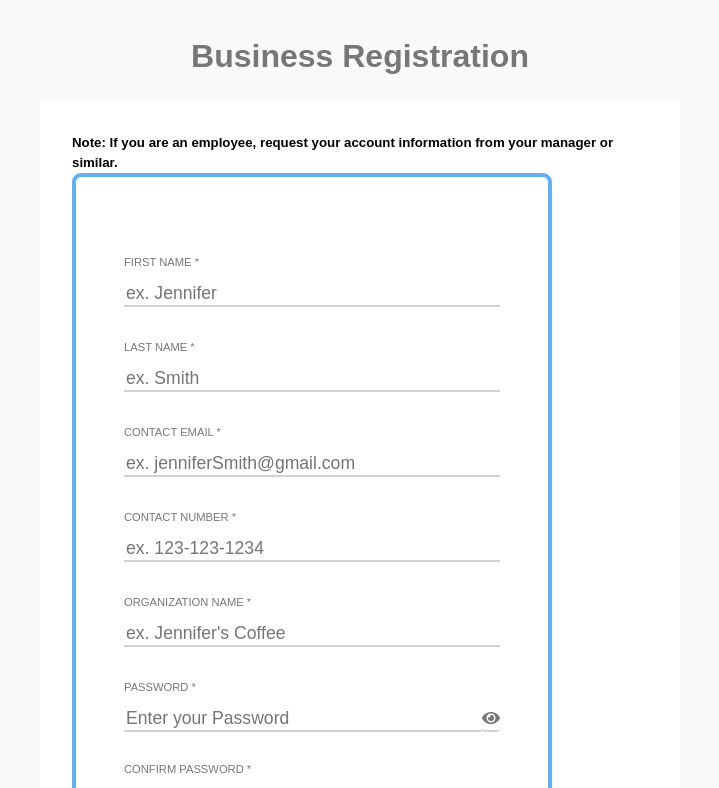
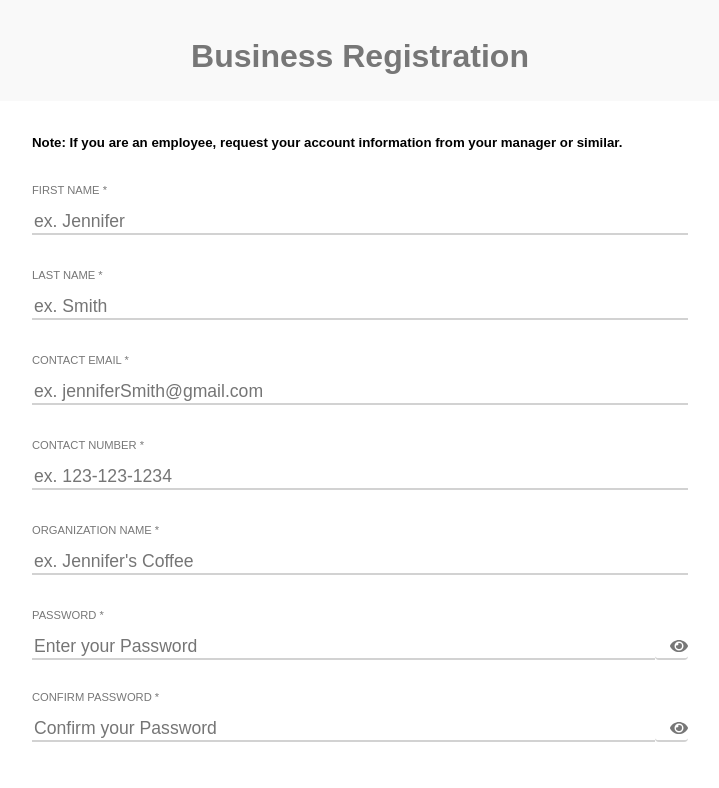
Before and after one commit to Bryan-GF/Swap, a React (Create React App) app in the folder myhour-fe/: page /Register in a window 1280 px wide. Shown: the top 788 px of the page, without its empty margins (280-999 px from the left). Built offline with nearby package versions, Linux system fonts and the light colour scheme.

Commit message:
Fixes to business registration page, added video for landing, fixed links on landing page sign up buttons

```diff
--- a/myhour-fe/images.d.ts
+++ b/myhour-fe/images.d.ts
@@ -5,3 +5,4 @@ declare module '*.jpeg'
 declare module '*.gif'
 declare module '*.bmp'
 declare module '*.tiff'
+declare module '*.mp4'
--- a/myhour-fe/src/components/Authentication/Auth.css
+++ b/myhour-fe/src/components/Authentication/Auth.css
@@ -119,6 +119,11 @@ h5 {
   font-size: .7rem;
   color: red; }
 
+.register {
+  border: none;
+  width: auto;
+  padding: 0; }
+
 .loginWrapper {
   position: fixed;
   top: 50%;
@@ -233,7 +238,7 @@ h5 {
   color: var(--text-color); }
 
 .signUpWrapper {
-  width: 50%;
+  width: 720px;
   margin: 0 auto;
   margin-top: 2rem; }
 
--- a/myhour-fe/src/components/Authentication/Auth.scss
+++ b/myhour-fe/src/components/Authentication/Auth.scss
@@ -143,6 +143,12 @@ h5 {
 
 }
 
+.register {
+    border: none;
+    width: auto;
+    padding: 0;
+}
+
 
 .loginWrapper {
     position: fixed;
@@ -271,7 +277,7 @@ h5 {
 }
 
 .signUpWrapper {
-    width: 50%;
+    width: 720px;
     margin: 0 auto;
     margin-top: 2rem;
     h1 {
--- a/myhour-fe/src/components/Authentication/Signup.tsx
+++ b/myhour-fe/src/components/Authentication/Signup.tsx
@@ -45,7 +45,7 @@ const Signup = observer((props:any) => {
                 <h1>Business Registration</h1>
             <div className='signUpContainer'>
                 <h5>Note: If you are an employee, request your account information from your manager or similar.</h5>
-                <div className='inputWrapper'>
+                <div className='inputWrapper register'>
                         <label>FIRST NAME *</label>
                         <input className="nameInput" placeholder='ex. Jennifer' onChange={(ev) => { setRegisterInfo({...registerInfo, Firstname: ev.target.value})}}/>
                         {activeErrors.Firstname ? <p>Please include a first name.</p> : null}
@@ -84,7 +84,7 @@ const Signup = observer((props:any) => {
                 </div>
                 <div className='registerButtons'>
                     <button onClick={() => {attemptRegister()}}className='register'>Register</button>
-                    <button onClick={() => {}} className='cancel'>Cancel</button>
+                    <button onClick={() => { props.history.push('/')}} className='cancel'>Cancel</button>
                 </div>
             </div>
         </div>
--- a/myhour-fe/src/components/CalendarPage/Calendar.css
+++ b/myhour-fe/src/components/CalendarPage/Calendar.css
@@ -98,10 +98,11 @@ main {
 .calendar {
   display: block;
   position: relative;
-  width: 80%;
+  width: 70%;
   margin: 0 auto;
   background: var(--neutral-color);
-  border: 1px solid var(--border-color); }
+  border: 1px solid var(--border-color);
+  margin-bottom: 5rem; }
 
 .calendar .header {
   text-transform: uppercase;
@@ -137,7 +138,7 @@ main {
 
 .calendar .body .cell {
   position: relative;
-  height: 8em;
+  height: 7em;
   border-right: 1px solid var(--border-color);
   overflow: hidden;
   cursor: pointer;
@@ -202,7 +203,7 @@ main {
   line-height: 1;
   color: var(--main-color);
   opacity: 0;
-  font-size: 8em;
+  font-size: 7em;
   position: absolute;
   top: .18em;
   right: -.05em;
--- a/myhour-fe/src/components/EmployeeProfile/EmployeeProfile.tsx
+++ b/myhour-fe/src/components/EmployeeProfile/EmployeeProfile.tsx
@@ -57,6 +57,7 @@ const EmployeeProfile = observer((props:any) => {
     }
 
     const handleAddShift = async () => {
+        setAddingShift(false);
         const result = await state.addShift(state.currEmployee.UserID, startDate.toISOString(), timeEditHelper(startTime), timeEditHelper(endTime));
         if(result) {
             state.setCurrShifts([...state.currShifts, {
@@ -66,7 +67,7 @@ const EmployeeProfile = observer((props:any) => {
                 endTime: moment(endTime, 'HH:mm:ss').format('h:mm A')
             }]);
         }
-        setAddingShift(false);
+
     }
 
     const timeEditHelper = (time) => {
--- a/myhour-fe/src/components/LandingPage/LandingPage.tsx
+++ b/myhour-fe/src/components/LandingPage/LandingPage.tsx
@@ -1,14 +1,11 @@
 import React, {useContext, useEffect} from 'react';
 import {observer} from 'mobx-react-lite';
-import { GlobalStateContext } from '../../Stores/GlobalStore';
 import { Link } from 'react-router-dom';
 import LandingNav from '../Navigation/LandingNav';
 import './Landing.css';
-import axios from 'axios';
+import intro from '../../assets/intro.mp4';
 
 const LandingPage = observer(() => {
-
-    const state = useContext(GlobalStateContext);
 
     useEffect(() => {
 
@@ -27,7 +24,10 @@ const LandingPage = observer(() => {
                         </div>
                     </div>
                     <div className="imgContent">
-
+                        <video autoPlay loop muted>
+                            <source src={intro} type="video/mp4" />
+                            Your browser does not support the video tag.
+                        </video>
                     </div>
                 </div>
                 <div className="Swap-Benefits shadow">
@@ -64,7 +64,7 @@ const LandingPage = observer(() => {
                                 <p>Up to 4 employees per group</p>
                                 <p>Access to all main features.</p>
                                 <div className='signupButton'>
-                                    <Link to='/SignUp'>Sign Up Now</Link>
+                                    <Link to='/Register'>Sign Up Now</Link>
                                 </div>
                             </div>
                         </div>
@@ -78,7 +78,7 @@ const LandingPage = observer(() => {
                                 <p>Up to 20 employees per group</p>
                                 <p>Access to all main features.</p>
                                 <div className='signupButton'>
-                                    <Link to='/SignUp'>Sign Up Now</Link>
+                                    <Link to='/Register'>Sign Up Now</Link>
                                 </div>
                             </div>
                         </div>
@@ -92,7 +92,7 @@ const LandingPage = observer(() => {
                                 <p>Unlimited employees per group</p>
                                 <p>Access to all main features.</p>
                                 <div className='signupButton'>
-                                    <Link to='/SignUp'>Sign Up Now</Link>
+                                    <Link to='/Register'>Sign Up Now</Link>
                                 </div>
                             </div>
                         </div>
--- a/myhour-fe/src/components/Requests/Requests.css
+++ b/myhour-fe/src/components/Requests/Requests.css
@@ -250,7 +250,10 @@
         .request-list-wrapper .list-content .request-wrapper .request-content span {
           font-weight: bold; }
       .request-list-wrapper .list-content .request-wrapper .request-buttons {
-        margin-left: auto; }
+        display: flex;
+        justify-content: flex-end;
+        margin-left: auto;
+        width: 305px; }
         .request-list-wrapper .list-content .request-wrapper .request-buttons button {
           margin-left: .8rem;
           background: #60B0F4;
@@ -258,7 +261,8 @@
           color: white;
           padding: 1rem 2rem;
           font-size: 1.2rem;
-          outline: none; }
+          outline: none;
+          height: 54px; }
         .request-list-wrapper .list-content .request-wrapper .request-buttons button:hover {
           cursor: pointer;
           background: #2b7ec7; }
--- a/myhour-fe/src/components/Requests/Requests.scss
+++ b/myhour-fe/src/components/Requests/Requests.scss
@@ -335,9 +335,10 @@
             }
 
             .request-buttons {
-
+                display: flex;
+                justify-content: flex-end;
                 margin-left: auto;
-
+                width: 305px;
                 button {
                     margin-left: .8rem;
                     background: #60B0F4;
@@ -346,6 +347,7 @@
                     padding: 1rem 2rem;
                     font-size: 1.2rem;
                     outline:none;
+                    height: 54px;
                 }
 
                 button:hover {
```
